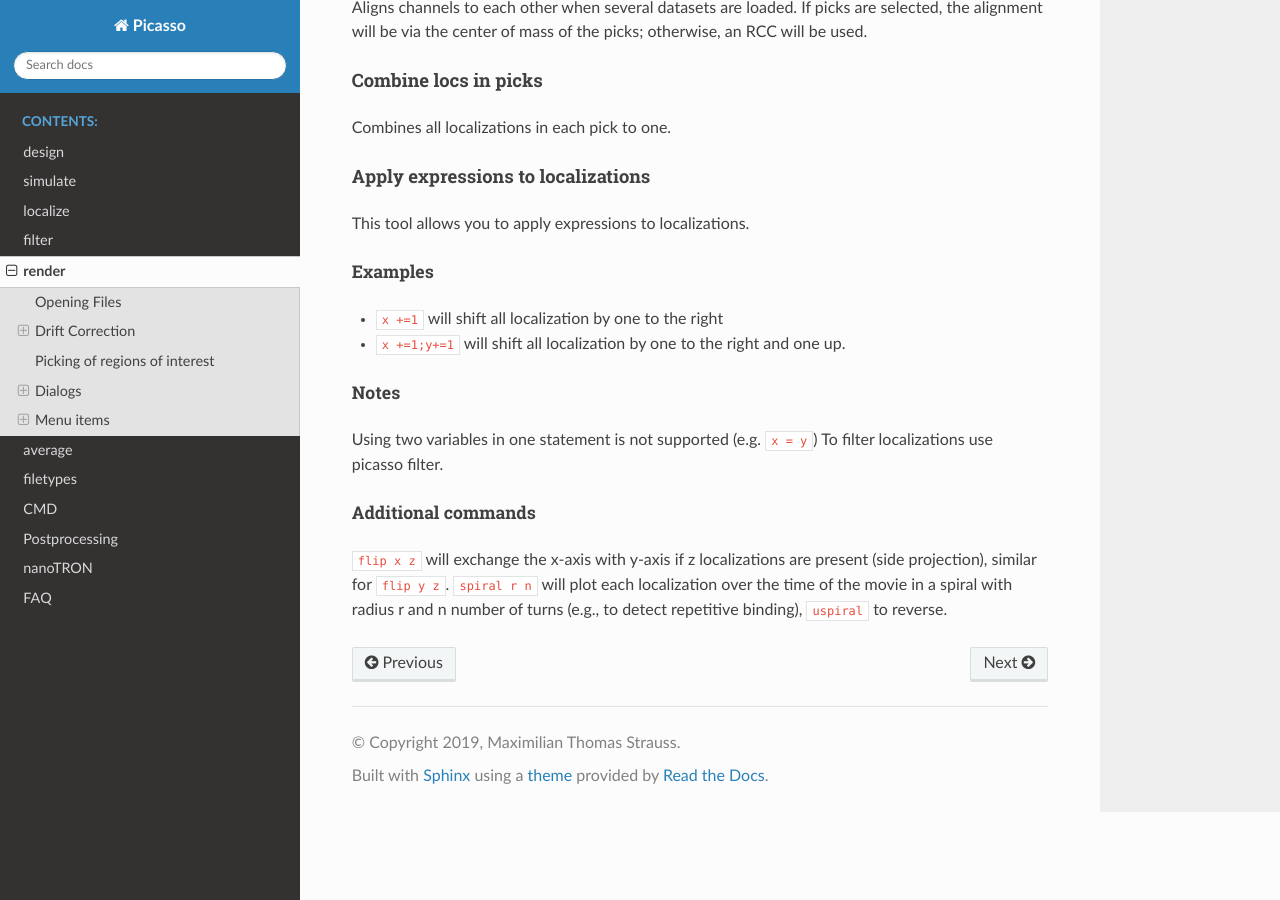
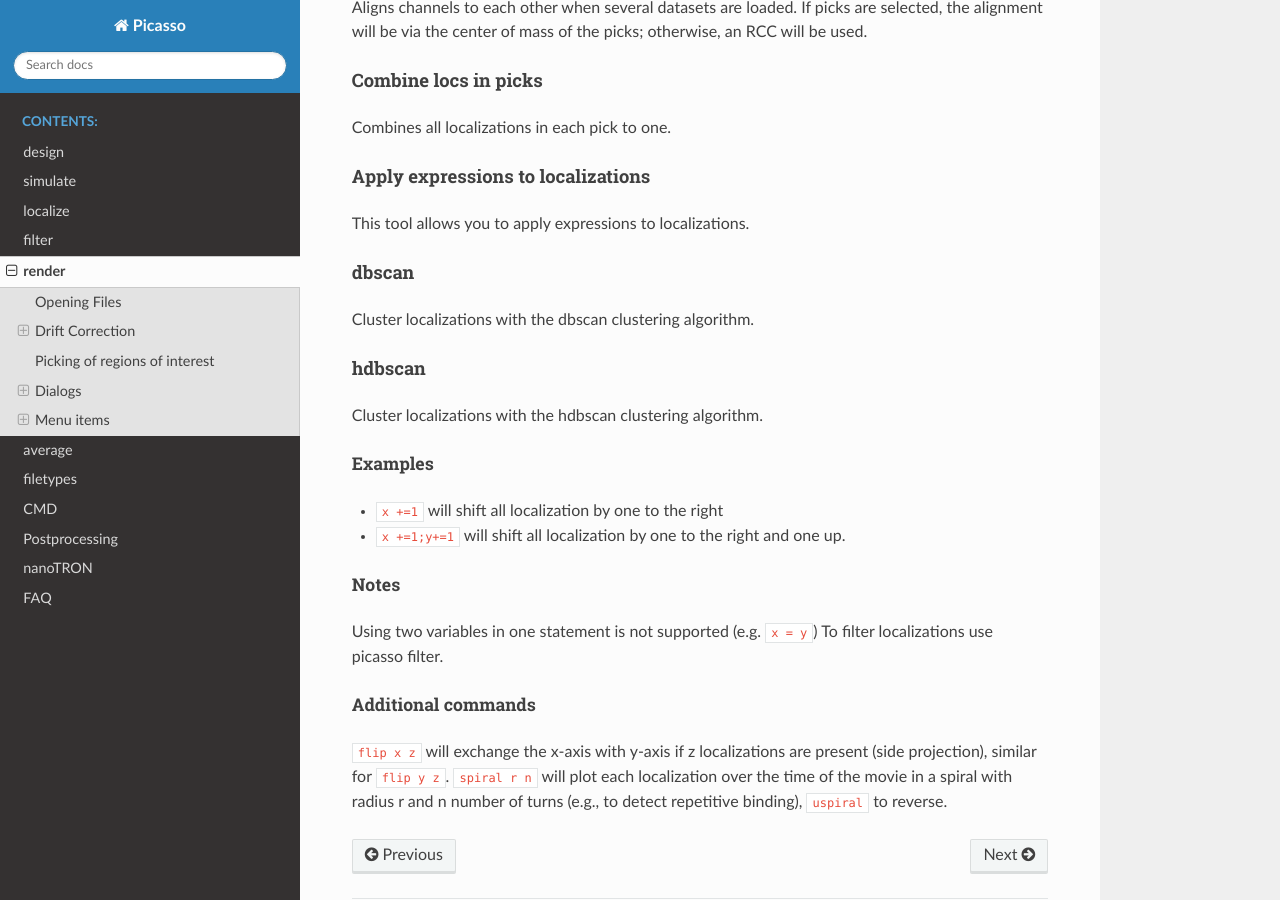
Before and after one commit to jungmannlab/picasso, a Sphinx documentation site: the page built from docs/render.rst, in a window 1280 px wide and 900 px high, scrolled down 10648 px. Built offline with Sphinx 7.4.7 and the Read the Docs theme 2.0.0, drawn with Linux system fonts in a browser that asks for light colours.

Commit message:
updated docs for hdbscan and dbscan in cmd and render

```diff
--- a/docs/cmd.rst
+++ b/docs/cmd.rst
@@ -85,6 +85,10 @@ dbscan
 ------
 Cluster localizations with the dbscan clustering algorithm.
 
+hdbscan
+-------
+Cluster localizations with the hdbscan clustering algorithm.
+
 dark
 ----
 Compute the dark time for grouped localizations.
--- a/docs/render.rst
+++ b/docs/render.rst
@@ -353,6 +353,14 @@ Apply expressions to localizations
 
 This tool allows you to apply expressions to localizations.
 
+dbscan
+^^^^^^
+Cluster localizations with the dbscan clustering algorithm.
+
+hdbscan
+^^^^^^^
+Cluster localizations with the hdbscan clustering algorithm.
+
 Examples
 ++++++++
 - ``x +=1`` will shift all localization by one to the right
```
